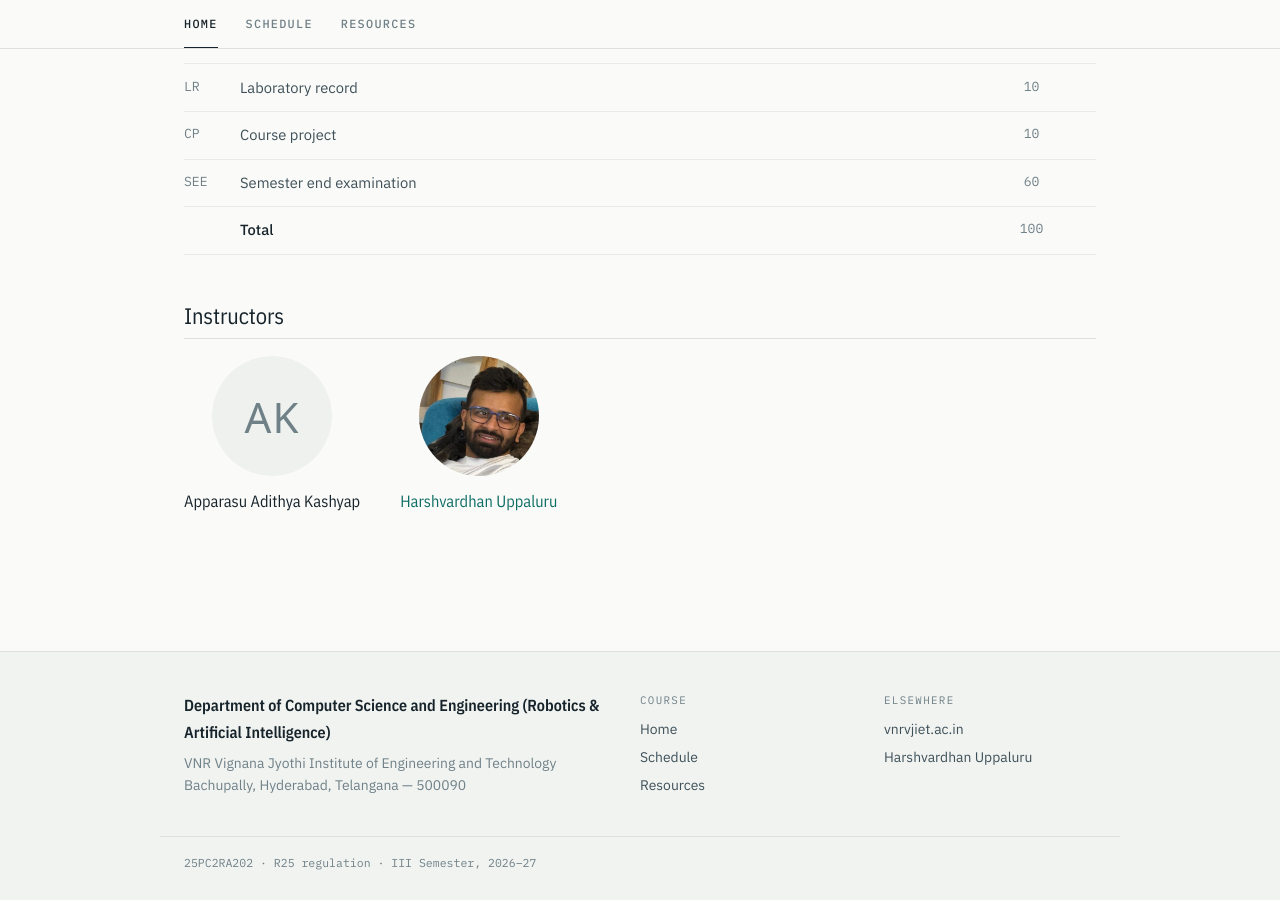
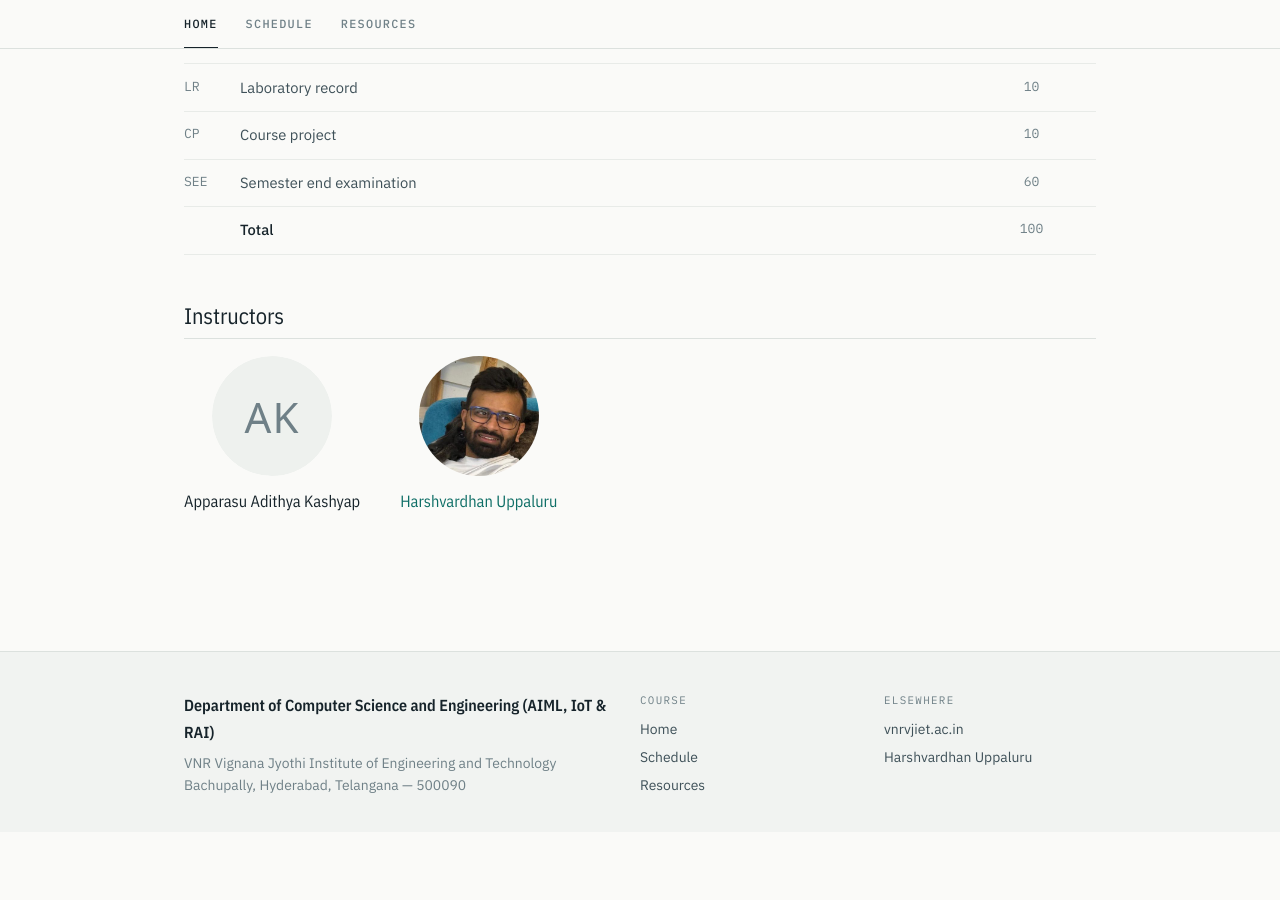
Before and after one commit to uhvardhan/sensors-actuators-lab, a Jekyll site: the page built from index.md, in a window 1280 px wide and 900 px high, scrolled down 1143 px. Built offline with Jekyll 4.4.1, drawn with Linux system fonts in a browser that asks for light colours; after the commit the page ends 1975 px from its top, so only the background shows below that.

Commit message:
Rename the department and drop the footer's fine print
Department is now "Computer Science and Engineering (AIML, IoT & RAI)".
The course code / regulation / semester strip below the footer columns
is gone.

That strip was the last reader of course.regulation, semester and
academic_year -- the home hero and the Overview page had already taken
the others with them. The fields stay in course.yml; nothing renders
them now.

Co-Authored-By: Claude Opus 5 <noreply@anthropic.com>
Claude-Session: https://claude.ai/code/session_019icvzhAgnNWJ32j6aSJQQF

```diff
--- a/_config.yml
+++ b/_config.yml
@@ -16,7 +16,7 @@ institute:
   url: "https://www.vnrvjiet.ac.in"
   # Official VNR VJIET emblem (vector). Natural aspect ratio is 120:81.
   logo: "/assets/images/vnrvjiet-logo.svg"
-  department: "Department of Computer Science and Engineering (Robotics & Artificial Intelligence)"
+  department: "Department of Computer Science and Engineering (AIML, IoT & RAI)"
   address: "Bachupally, Hyderabad, Telangana — 500090"
 
 # ─── Build ────────────────────────────────────────────────────────────────────
--- a/_includes/footer.html
+++ b/_includes/footer.html
@@ -24,10 +24,4 @@
       </ul>
     </div>
   </div>
-  <div class="wrap footer__rule">
-    <p class="footer__fine">
-      {{ site.data.course.code }} · {{ site.data.course.regulation }} regulation ·
-      {{ site.data.course.semester }}, {{ site.data.course.academic_year }}
-    </p>
-  </div>
 </footer>
```
